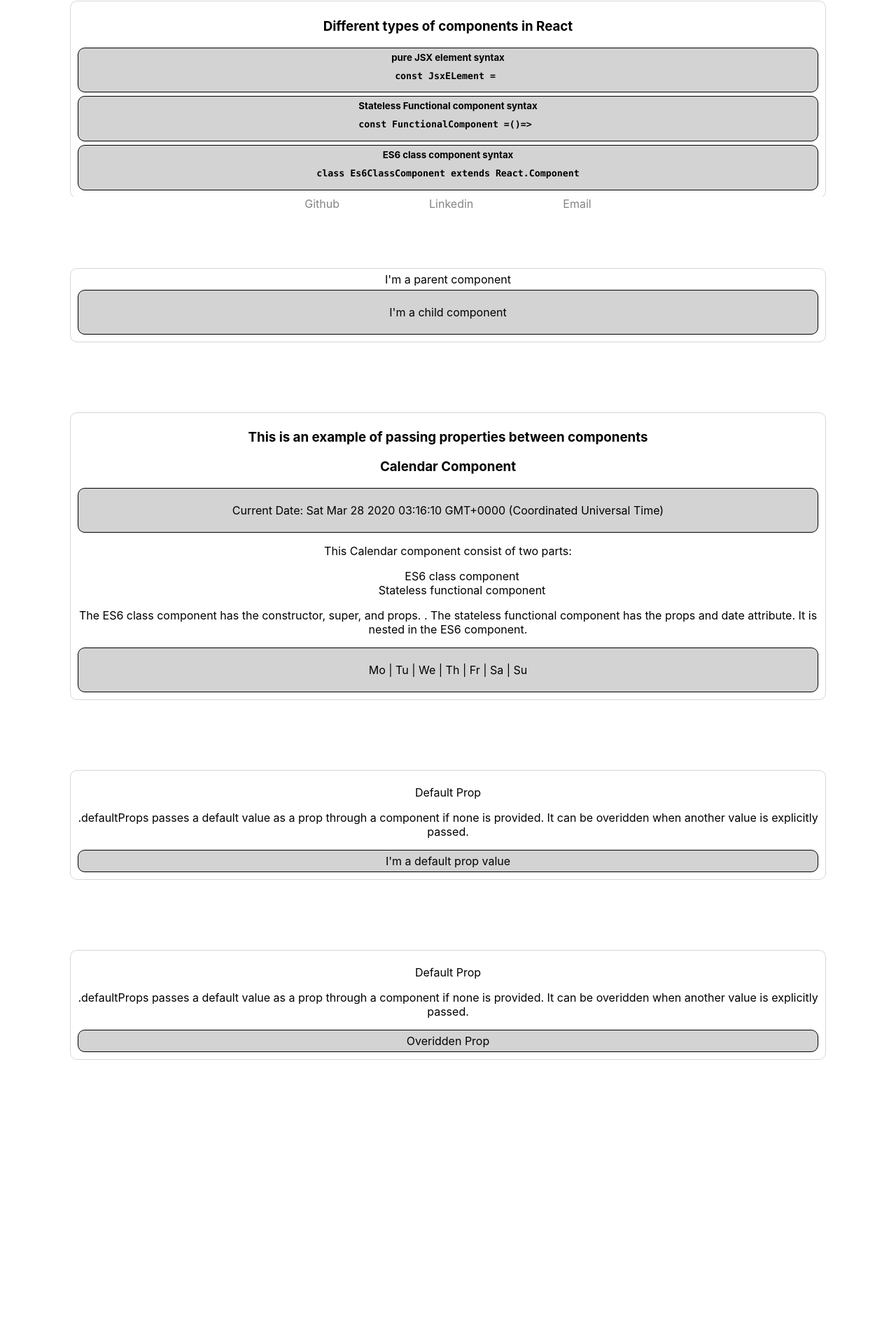
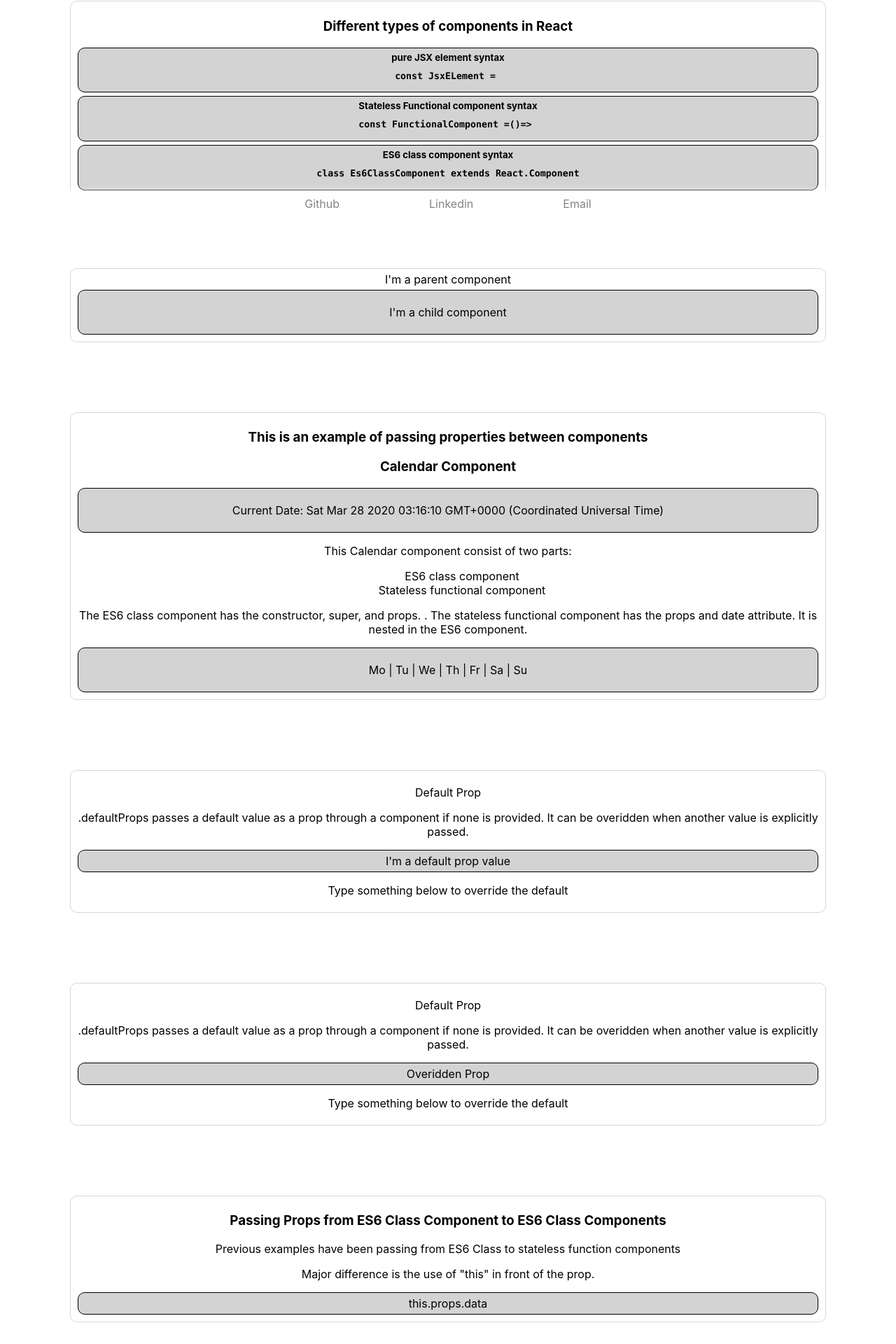
Before and after one commit to phongnguyen39/freecodecamp_react, a React (Create React App) app in the folder freecodecamp/: page / in a window 1280 px wide. Shown: the part 469-2389 px from the top of the page at 70% size. Before the commit the page ends 2133 px from the top, so only its background shows below. Built offline with nearby package versions, Linux system fonts and the light colour scheme.

Commit message:
Passing ES6 to ES6

```diff
--- a/freecodecamp/src/App.css
+++ b/freecodecamp/src/App.css
@@ -89,6 +89,8 @@ li {
   height: 50px;
   width: 100%;
   margin: 0 auto;
+  padding-top: 5px;
+  box-shadow: 0px -3px 8px white;
   /* padding: 0px; */
 }
 
@@ -98,3 +100,9 @@ a {
   margin-left: 5%;
   margin-right: 5%;
 }
+
+svg {
+  margin: 0px auto;
+  display: grid;
+  justify-content: center;
+}
--- a/freecodecamp/src/index.js
+++ b/freecodecamp/src/index.js
@@ -32,27 +32,23 @@ class Footer extends React.Component {
   }
 }
 
-class JSX extends React.Component {
+// class SVGs extends React.Component {
 
-  constructor(props){
-    super(props);
-  }
+//   constructor(props){
+//     super(props);
+//   }
 
-  render(){
-    console.log('JSX called');
-    return (
-      <div>
-        <p> Paragraph One</p>
-        <p>Paragraph Two</p>
-        <p>Paragraph Three</p>
-        <svg>
-          <circle cx='50' cy='50' r='40' stroke='green' stroke-width='4' fill='yellow' />
-        </svg>
-      </div>
-    );
-  }
+//   render(){
+//     return (
+//       <div>
 
-}
+//         <svg>
+//           <circle cx='50' cy='50' r='20' stroke='green' stroke-width='1' fill='yellow' />
+//         </svg>
+//       </div>
+//     );
+//   }
+// }
 
 
 // const jax =()=>{
@@ -171,12 +167,29 @@ const DefaultProp = (props) => {
       <p>Default Prop</p>
       <p>.defaultProps passes a default value as a prop through a component if none is provided.   It can be overidden when another value is explicitly passed.</p>
       <p className = 'c_components'>{props.someKey}</p>
+      <p>Type something below to override the default</p>
     </div>
   )
 }
 
 DefaultProp.defaultProps = {
   someKey: "I'm a default prop value"
+}
+
+class UsingThis extends React.Component {
+  constructor(props) {
+    super(props);
+  }
+  render(){
+    return (
+      <div className = 'p_components'>
+        <h3>Passing Props from ES6 Class Component to ES6 Class Components</h3>
+        <p>Previous examples have been passing from ES6 Class to stateless function components</p>
+        <p>Major difference is the use of "this" in front of the prop. </p>
+        <p className="c_components">{this.props.thisExample}</p>
+      </div>
+    )
+  }
 }
 
 
@@ -193,6 +206,7 @@ class MainApp extends React.Component {
         <div>
           <h1 className = 'header'>React Playground</h1>
           <a href='https://github.com/phongnguyen39/freecodecamp_react' alt="Github link to readme" target='_blank'>For full notes see Github repo</a>
+          {/* <SVGs /> */}
           <Descriptions array={['rate', 'fart']} />
           <CompTypes />
           <ParentComponent />
@@ -200,6 +214,7 @@ class MainApp extends React.Component {
           <Calendar  />
           <DefaultProp />
           <DefaultProp someKey='Overidden Prop'/>
+          <UsingThis thisExample='this.props.data' />
           <Footer />
         </div>
       </div>
```
